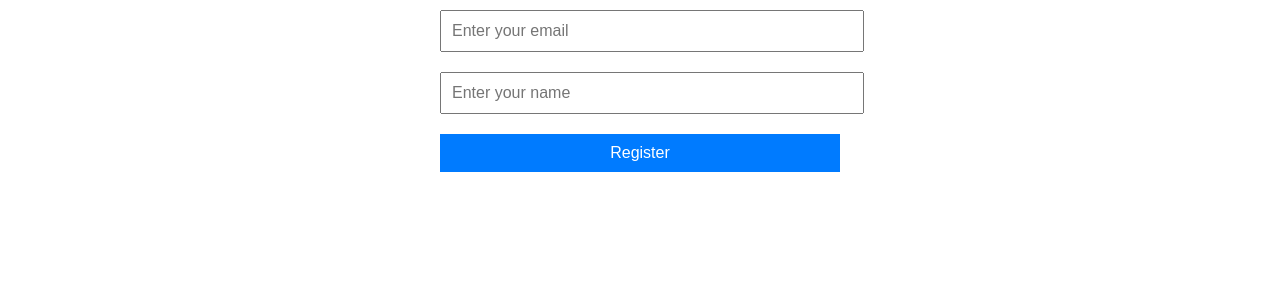
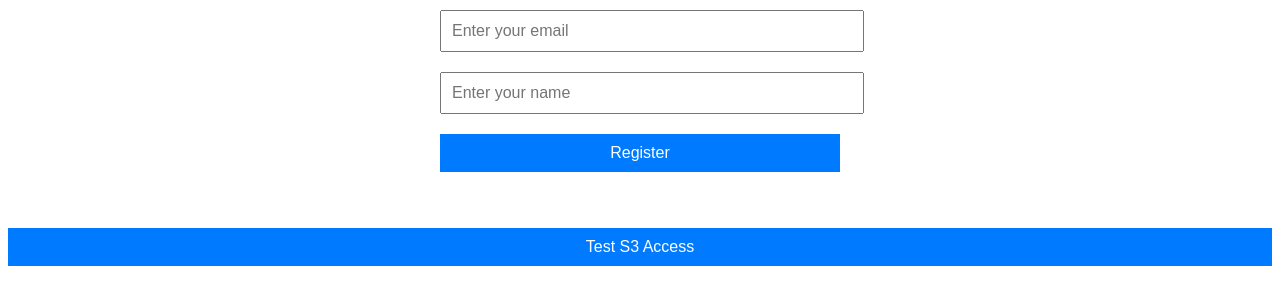
Before and after one commit to blackboxradiology/mrkr_web_app, a plain HTML site: page index.html in a window 1280 px wide. Shown: the part 108-412 px from the top of the page. Drawn offline with Linux system fonts and the light colour scheme.

Commit message:
Update index.html

```diff
--- a/index.html
+++ b/index.html
@@ -38,6 +38,8 @@
     <input type="text" id="name" placeholder="Enter your name" required />
     <button type="submit">Register</button>
   </form>
+  <br><br>
+  <button id="testS3Access">Test S3 Access</button>
   <p id="responseMessage" style="color: green;"></p>
   <script src="app.js"></script>
 </body>
```
